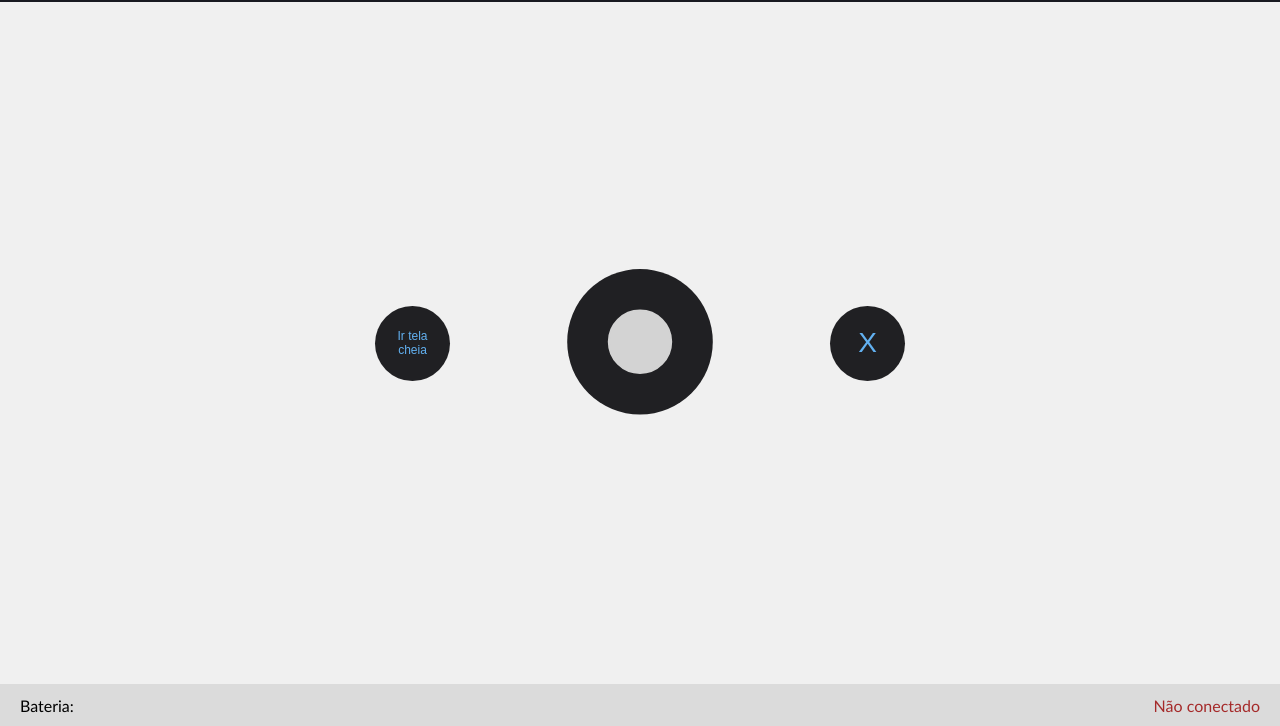
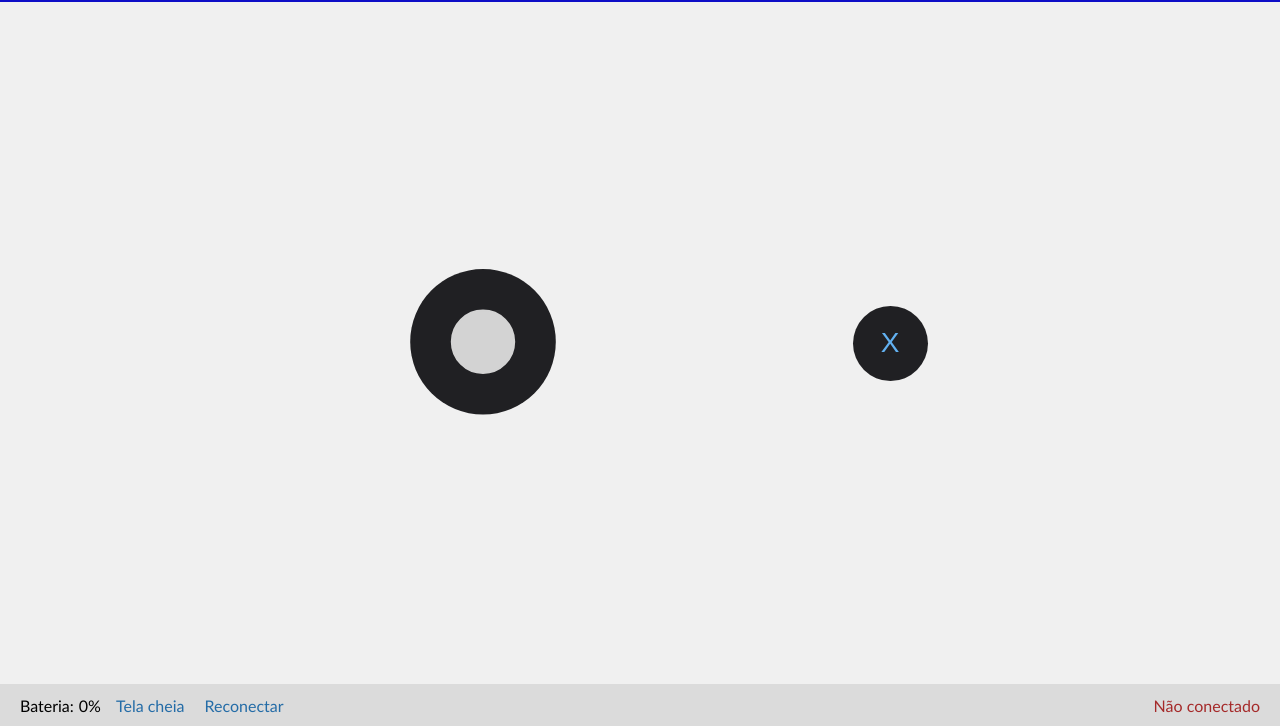
Before and after one commit to pedrocmota/gsecee-joystick, a plain HTML site: page data/index.html in a window 1280 px wide. Shown: the part 74-800 px from the top of the page. Drawn offline with Linux system fonts and the light colour scheme.

Commit message:
Corrigindo interface

```diff
--- a/data/core.js
+++ b/data/core.js
@@ -1,7 +1,9 @@
-let connection = new WebSocket(`ws://${window.location.hostname}/ws`)
+let connection
 let connected = false
 let inFullScreen = false
 
+const openConnection = () => {
+  connection = new WebSocket(`ws://${window.location.hostname}/ws`)
   connection.onopen = () => {
     document.getElementById('opening').style.display = 'none'
     document.getElementById('connected').style.display = 'block'
@@ -30,26 +32,40 @@ connection.onmessage = (e) => {
       vbatText.innerText = `${vbat}%`
       if (vbat < 20) {
         vbatEle.style.backgroundColor = "#c4270c";
-    } else if (vbat < 70) {
-      vbatEle.style.backgroundColor = "#b85a0d";
-    } else {
+      }
+      else {
         vbatEle.style.backgroundColor = "#2aa511";
       }
     }
   };
+}
+
+const reconnect = () => {
+  document.getElementById('opening').style.display = 'block'
+  document.getElementById('connected').style.display = 'none'
+  document.getElementById('unconnected').style.display = 'none'
+  openConnection()
+}
+
+openConnection()
 
 const fullScreenToogle = () => {
   if (inFullScreen) {
+    document.getElementById('fullscreen').innerHTML = 'Ir tela cheia'
+    if (document.exitFullscreen) {
       document.exitFullscreen()
-    document.getElementById('fullscreen').innerHTML = 'Ir tela cheia'
+    }
   } else {
+    document.getElementById('fullscreen').innerHTML = 'Sair tela cheia'
+    if (document.documentElement.requestFullscreen) {
       document.documentElement.requestFullscreen()
-    document.getElementById('fullscreen').innerHTML = 'Sair tela cheia'
+    }
   }
   inFullScreen = !inFullScreen
 }
 
 const send_joystick = (speed, angle) => {
+  // console.log(speed, angle)
   if (connected) {
     var data = {"velocidade": speed, "angulo": angle}
     data = JSON.stringify(data)
--- a/data/index.html
+++ b/data/index.html
@@ -8,6 +8,7 @@
 
   <meta charset="UTF-8">
   <meta name="viewport" content="width=device-width, initial-scale=1.0, maximum-scale=1.0, user-scalable=no" />
+  <meta name=apple-mobile-web-app-capable content=yes>
 
   <link rel="stylesheet" href="./styles.css">
   <link rel="icon" type="image/x-icon" href="./favicon.ico">
@@ -29,11 +30,6 @@
 
     <main>
       <div class="mainWrapper">
-        <div class="leftButton_container">
-          <button id="fullscreen" class="padButtons leftButton" onclick="fullScreenToogle()">
-            Ir tela cheia
-          </button>
-        </div>
         <div class="canvas_container">
           <canvas id="canvas_joystick"></canvas>
         </div>
@@ -49,7 +45,13 @@
           Bateria:
         </div>
         <div class="footer_battery_value" id="battery_value_text">
-
+          0%
+        </div>
+        <div class="footer_fullscreen" id="fullscreen" onclick="fullScreenToogle()">
+          Tela cheia
+        </div>
+        <div class="footer_reconnect" id="reconnect" onclick="reconnect()">
+          Reconectar
         </div>
       </div>
       <div class="footer_container fc2">
--- a/data/styles.css
+++ b/data/styles.css
@@ -29,7 +29,7 @@ nav {
   display: flex;
   justify-content: flex-end;
   align-items: center;
-  background-color: #191a21;
+  background-color: #0e0ec7;
   height: 76px;
   padding-left: 25px;
   padding-right: 25px;
@@ -93,7 +93,7 @@ main {
 .rightButton_container {
   display: flex;
   align-items: center;
-  padding-left: 60px;
+  padding-left: 240px;
 }
 
 .padButtons {
@@ -142,6 +142,16 @@ footer {
   padding-right: 5px;
 }
 
+.footer_fullscreen {
+  color: rgb(36, 108, 167);
+  margin-left: 10px;
+}
+
+.footer_reconnect {
+  color: rgb(36, 108, 167);
+  margin-left: 20px;
+}
+
 .opening {
   color: #362cdf;
 }
```
Also changed, not shown: assets/photo.jpg (deleted), assets/upload.PNG (deleted), 2 other files. Lines whose indentation alone changed are shown as unchanged.
